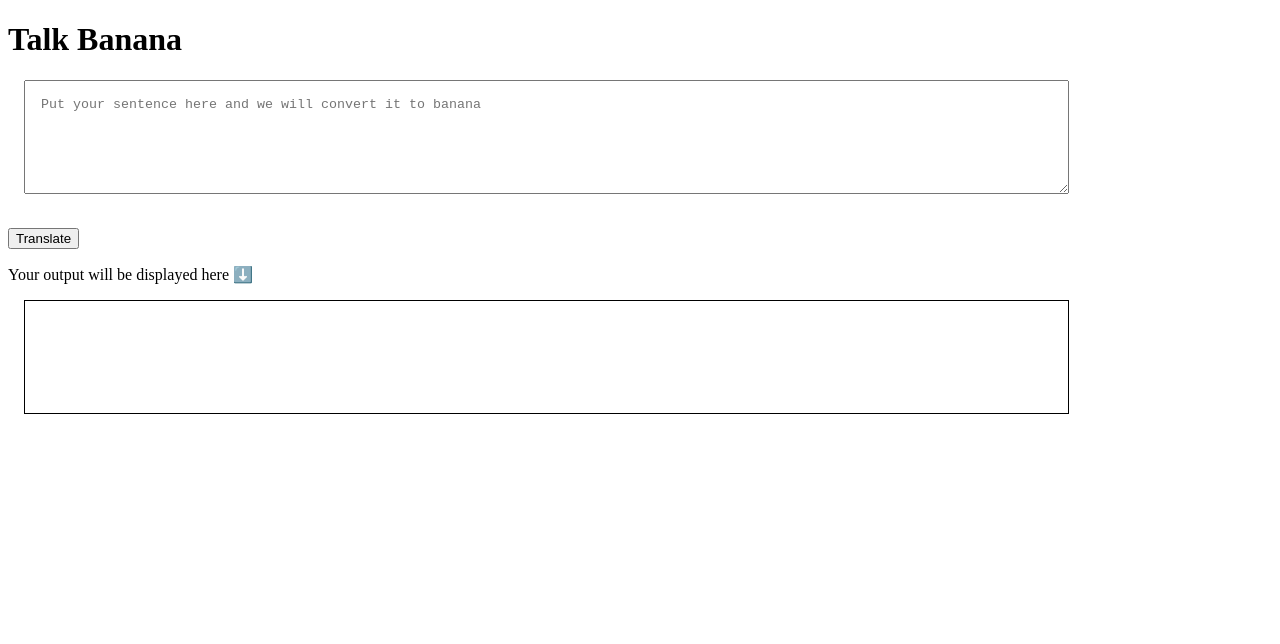
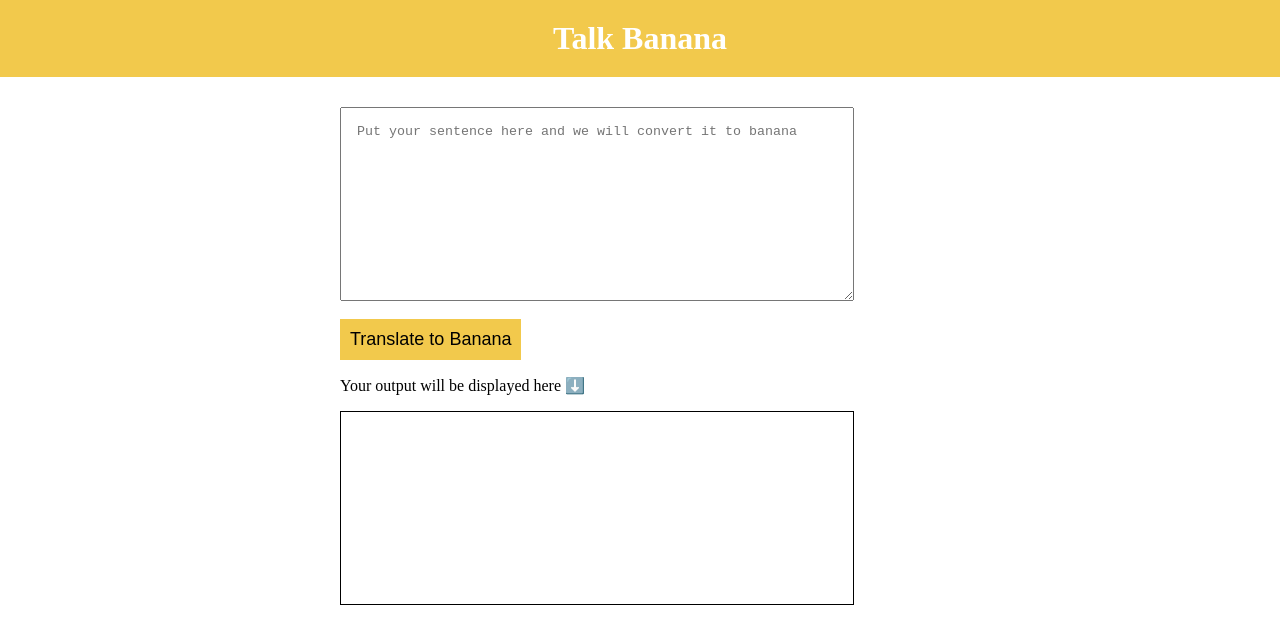
Before and after one commit to parikshit456/vanilla-js, a plain HTML site: page index.html in a window 1280 px wide. Drawn offline with Linux system fonts and the light colour scheme.

Commit message:
style: updated ui

```diff
--- a/index.html
+++ b/index.html
@@ -8,11 +8,13 @@
     <link rel="stylesheet" href="style.css">
 </head>
 <body>
-    <h1>Talk Banana</h1>
-    <textarea id="text-area" placeholder="Put your sentence here and we will convert it to banana" name="" id="" cols="30" rows="10"></textarea><br>
-    <button id="btn">Translate</button>
-    <p>Your output will be displayed here ⬇️</h3>
+    <h1 class="heading">Talk Banana</h1>
+ <div class="cont">
+    <textarea id="text-area" placeholder="Put your sentence here and we will convert it to banana" name="" id=""></textarea><br>
+    <button id="btn">Translate to Banana</button>
+    <p>Your output will be displayed here ⬇️</p>
     <div class="output-container"></div>
+ </div>
 </body>
 <script src="/app.js" type="text/javascript"></script>
 
--- a/style.css
+++ b/style.css
@@ -1,16 +1,41 @@
+:root{
+    --primary:#F2C94C;
+}
+body{
+margin: 0px;
+}
 textarea{
     width: 80%;
     display: block;
-    margin: 1rem;
     padding: 1rem;
-    height: 10vh;
+    height: 20vh;
 }
 
 .output-container{
     width: 80%;
-    height: 10vh;
+    height: 20vh;
     display: block;
-    margin: 1rem;
+
     padding: 1rem;
     border: 1px solid black;
 }
+button{
+   background-color: var(--primary);
+   border: none;
+   padding: 10px;
+    font-size: large;
+
+}
+.heading{
+margin: 0px;
+padding: 20px;
+margin-bottom: 30px;
+    background-color: var(--primary);
+    text-align: center;
+    color: white;
+}
+
+.cont{
+    margin: auto;
+    max-width: 600px;
+}
```
